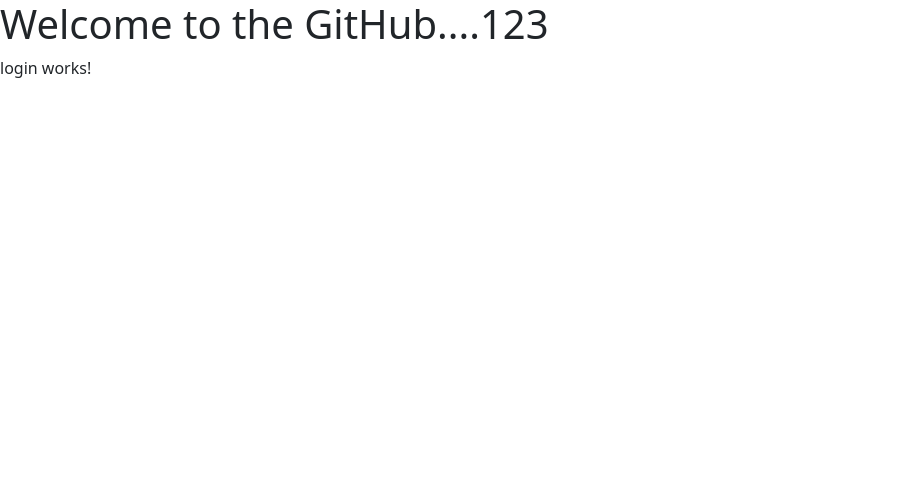
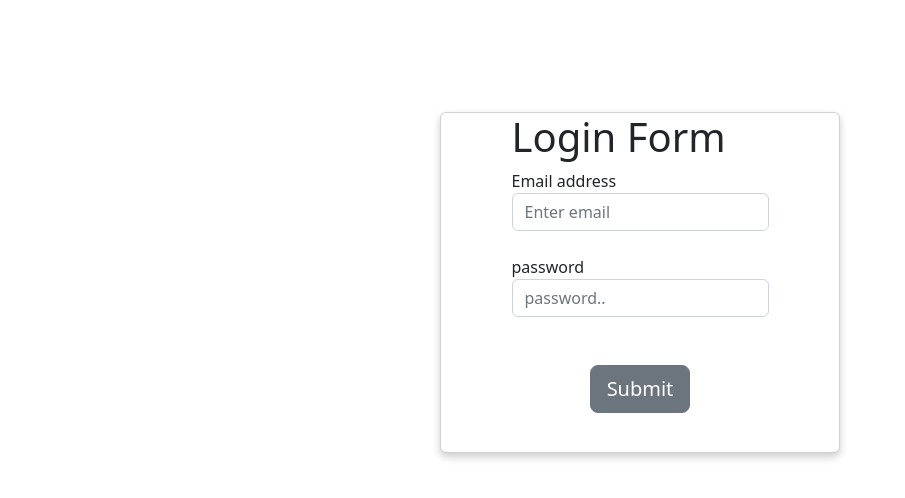
Before and after one commit to Rajesh528/application, an Angular app: page /login in a window 1280 px wide. Shown: the top 498 px of the page, without its empty margins (0-905 px from the left). Built offline with nearby package versions, Linux system fonts and the light colour scheme.

Commit message:
created login form

```diff
--- a/src/app/app.component.html
+++ b/src/app/app.component.html
@@ -1,3 +1,3 @@
-<h1>Welcome to the GitHub....123</h1>
+
 
 <router-outlet></router-outlet>
--- a/src/app/login/login.component.css
+++ b/src/app/login/login.component.css
@@ -0,0 +1,31 @@
+
+.box-model{
+
+    margin: auto;
+    width: max-content;
+    padding: 10px;
+    margin-top: 8%;
+}
+
+.button{
+    margin: auto;
+    width: max-content;
+
+    margin-bottom: 15%;
+}
+.card {
+    width: 25rem;
+    align-items: center ;
+  box-shadow: 0 4px 8px 0 rgba(0,0,0,0.2);
+  transition: 0.3s;
+
+}
+
+.card:hover {
+
+  box-shadow: 0 5px 15px 0 rgba(0,0,0,0.2);
+}
+
+.container {
+  padding: 2px 15px;
+}
--- a/src/app/login/login.component.html
+++ b/src/app/login/login.component.html
@@ -1 +1,23 @@
-<p>login works!</p>
+
+<div class="box-model">
+<form #v="ngForm">
+
+  <div class="card" >
+
+  <div class="form-group" >
+       <h1 >Login Form</h1>
+
+        <label for="exampleInputEmail1" >Email address</label>
+
+        <input type="email"class="form-control" name="email" aria-describedby="emailHelp" placeholder="Enter email" [(ngModel)]="login_info.email" #email="ngModel"><br>
+        <label for="exampleInputEmail1" >password</label>
+        <input type="password"class="form-control" name="passwords" placeholder="password.." [(ngModel)]="login_info.password" required="password"  #password="ngModel"><br><br>
+          <div class="button">
+        <button type="button" class="btn btn-secondary btn-lg" (click)="login()">Submit</button>
+      </div>
+   </div>
+       </div>
+
+
+  </form>
+</div>
--- a/src/app/login/login.component.ts
+++ b/src/app/login/login.component.ts
@@ -1,4 +1,7 @@
 import { Component, OnInit } from '@angular/core';
+import { EmailValidator } from '@angular/forms';
+import { Router } from '@angular/router';
+import { isEmpty } from 'rxjs';
 import { DataService } from '../data.service';
 
 @Component({
@@ -8,9 +11,21 @@
 })
 export class LoginComponent implements OnInit {
 
-  constructor(private dataService:DataService) { }
+  constructor( public loginData : DataService , public route_to_home:Router) {   }
 
-  ngOnInit(): void {
+  ngOnInit(): void { }
+  login_info:any={email:"",password:""};
+
+  login(){
+   var login_status=this.loginData.VerifyData(this.login_info);
+
+console.log(this.loginData.Register);
+  if(login_status == 200){
+   console.log(login_status);
+    this.route_to_home.navigate(['home']);
   }
-
+  else{
+    alert("login failed");
+  }
+  }
 }
```
